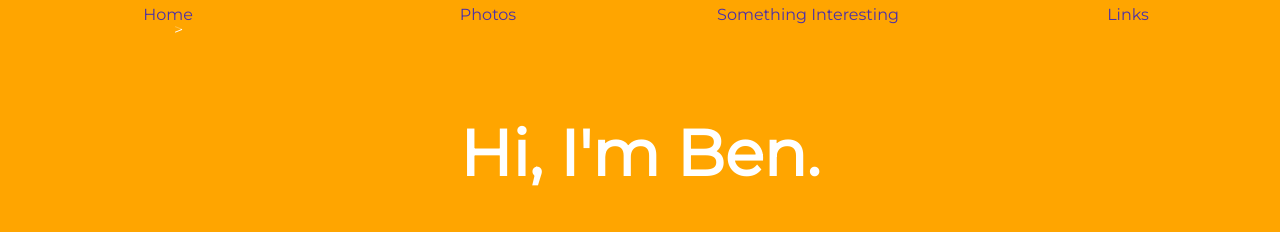
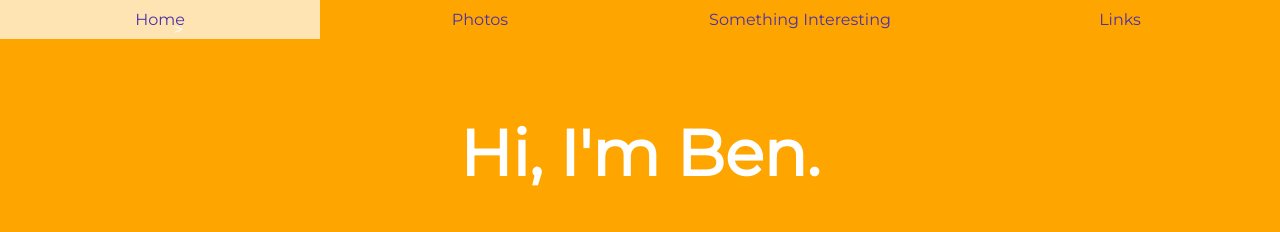
Before and after one commit to BenNewman90/FoundersAndCoders, a plain HTML site: page index.html in a window 1280 px wide. Shown: the top 232 px of the page. Drawn offline with Linux system fonts and the light colour scheme.

Commit message:
Update index.html

```diff
--- a/index.html
+++ b/index.html
@@ -120,6 +120,7 @@ nav {
     opacity:0.7;
     z-index: 1;
     top:0px;
+    left:0px;
 }
 
 nav ul {
@@ -141,7 +142,7 @@ nav ul li:first-child {
 nav ul li a {
     display: block;
     text-decoration: none;
-    padding: 5px 0;
+    padding: 10px 0;
 }
 nav ul li a:hover {
     background-color: white;
```
